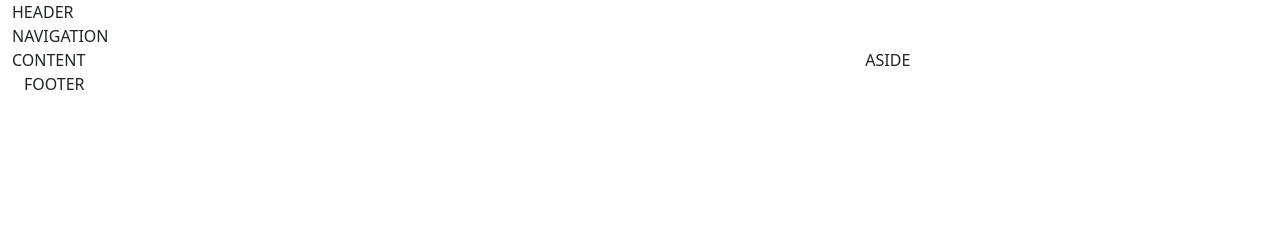
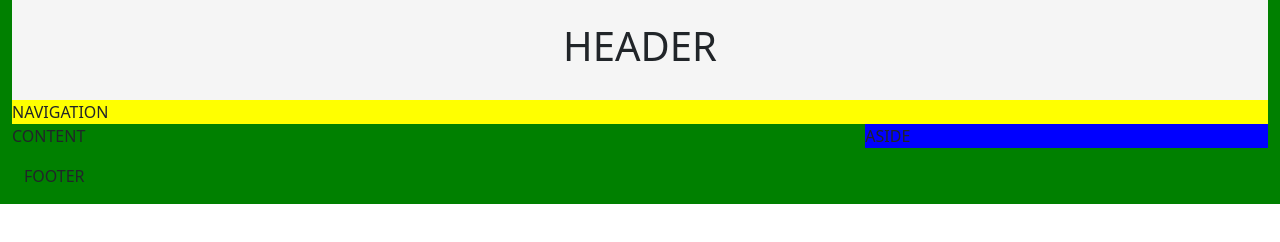
Before and after one commit to KilpiRon/Bootstrap, a plain HTML site: page index.html in a window 1280 px wide. Drawn offline with nearby package versions, Linux system fonts and the light colour scheme.

Commit message:
Koodia päivitetty

```diff
--- a/Css/style.css
+++ b/Css/style.css
@@ -1,5 +1,6 @@
 header {
-    background-color: red;
+    background-color: #f5f5f5;
+    height: 100px;
 }
 
 nav {
--- a/index.html
+++ b/index.html
@@ -1,15 +1,17 @@
 <!doctype html>
-<html lang="en">
+<html lang="en" class="h-100">
   <head>
     <meta charset="utf-8">
     <meta name="viewport" content="width=device-width, initial-scale=1">
     <title>Bootstrap demo</title>
     <link href="https://cdn.jsdelivr.net/npm/bootstrap@5.3.2/dist/css/bootstrap.min.css" rel="stylesheet" integrity="sha384-T3c6CoIi6uLrA9TneNEoa7RxnatzjcDSCmG1MXxSR1GAsXEV/Dwwykc2MPK8M2HN" crossorigin="anonymous">
-    <link href="./Css/style.css">
+    <link href="./Css/style.css" rel="stylesheet">
   </head>
-  <body>
-    <div class="container-fluid">
-        <header>HEADER</header>
+  <body class="d-flex flex-column h-100">
+    <div class="container-fluid flex-shrink-0">
+        <header class="d-flex justify-content-center align-items-center">
+            <h1>HEADER</h1>
+        </header>
         <nav>NAVIGATION</nav>
         <div class="row">
             <div class="col-md-8">
@@ -19,7 +21,7 @@
             <aside>ASIDE</aside>
         </div>
     </div>
-    <footer>
+    <footer class="footer mt-auto py-3">
         <div class="container-fluid">
             FOOTER
         </div>
```
